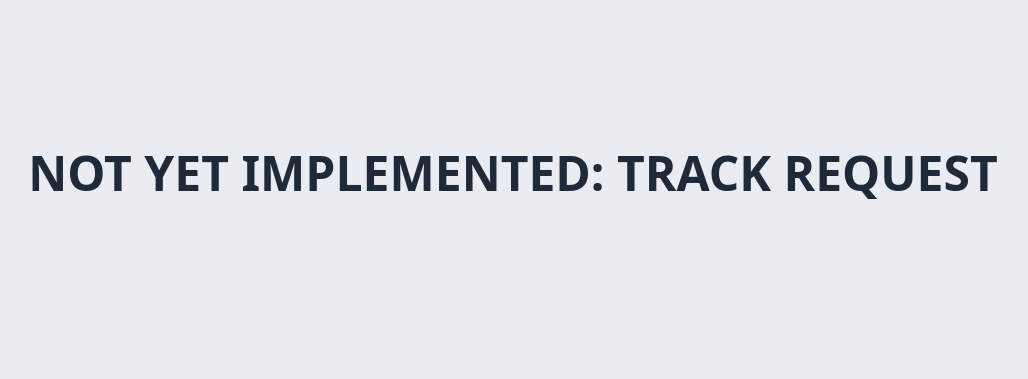
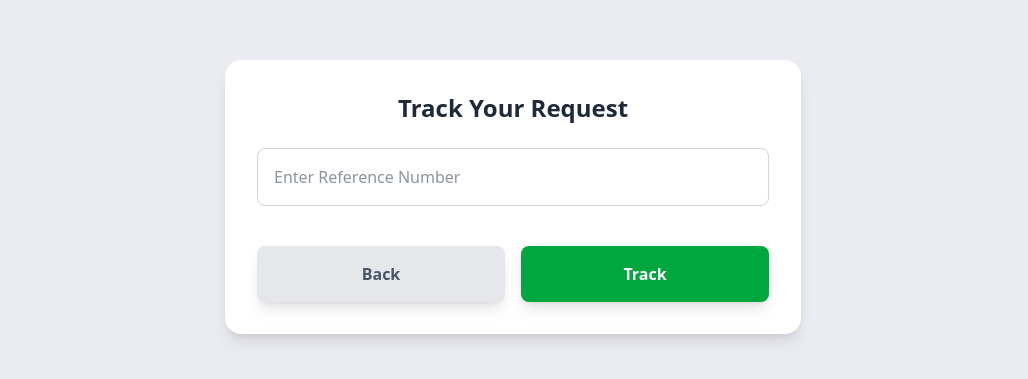
Before and after one commit to eternumzed/Kiosk, a React (Vite) app in the folder frontend/kiosk-client/: page /track-request in a window 1280 px wide. Shown: the part 203-582 px from the top of the page, without its empty margins (127-1155 px from the left). Built offline with nearby package versions, Linux system fonts and the light colour scheme.

Commit message:
add track request for client

```diff
--- a/frontend/kiosk-client/src/App.jsx
+++ b/frontend/kiosk-client/src/App.jsx
@@ -53,6 +53,7 @@ const App = () => {
   }, [formData]);
 
   const [paymentStatus, setPaymentStatus] = useState("Pending");
+  const [status, setStatus] = useState("Pending");
   const [requestRef, setRequestRef] = useState("");
   const [selectedCategory, setSelectedCategory] = useState("All");
 
@@ -95,6 +96,15 @@ const App = () => {
     }
   };
 
+  const handleRequest = async () => {
+    try {
+      setStatus("Processing");
+      const res = await axios.post("http://localhost:5000/api/request", { referenceNumber: referenceNumber })
+    } catch (err) {
+
+    }
+  }
+
   return (
     <Router>
       <div className="min-h-screen bg-[#EBEBF2] font-sans text-gray-800 flex flex-col justify-center items-center p-4">
--- a/frontend/kiosk-client/src/components/TrackRequest.jsx
+++ b/frontend/kiosk-client/src/components/TrackRequest.jsx
@@ -1,15 +1,80 @@
 import { BrowserRouter as Router, Routes, Route, useLocation, useNavigate } from "react-router-dom";
+import { useState, useEffect } from "react";
 
 const TrackRequest = () => {
+    const [referenceNumber, setReferenceNumber] = useState('');
+    const [status, setStatus] = useState('Pending');
+    const [error, setError] = useState(false);
+    const navigate = useNavigate();
+
+    const handleTrack = async (e) => {
+        e.preventDefault();
+        setStatus('searching');
+        setError(false);
+
+        await new Promise(resolve => setTimeout(resolve, 1500));
+
+        if (referenceNumber.length > 5) {
+            setStatus('found');
+        } else {
+            setError(true);
+            setStatus(null);
+        }
+    };
+
     return (
-        <>
-            <div className="w-full flex-grow flex flex-col items-center justify-center p-4">
-                <h1 className="text-4xl sm:text-5xl font-extrabold text-center text-black-800 mb-8 sm:mb-12">
-                    NOT YET IMPLEMENTED: TRACK REQUEST
-                </h1>
+        <div className="w-full flex-grow flex flex-col items-center justify-center p-4">
+            <div className="bg-white p-8 rounded-2xl shadow-lg w-full max-w-xl transition-all duration-300">
+                <h2 className="text-2xl font-bold mb-6 text-center text-gray-800">Track Your Request</h2>
+                <form onSubmit={handleTrack} className="space-y-4">
+                    <input
+                        className="w-full p-4 border border-gray-300 rounded-lg focus:outline-none focus:ring-2 focus:ring-green-500 transition-all duration-200"
+                        type="text"
+                        placeholder="Enter Reference Number"
+                        value={referenceNumber}
+                        onChange={(e) => setReferenceNumber(e.target.value)}
+                        required
+                    />
+                    <div className="flex space-x-4 mt-6">
+                        <button
+                            type="button"
+                            onClick={() => navigate('/')}
+                            className="w-full bg-gray-200 text-gray-600 font-bold py-4 px-6 rounded-lg shadow-lg hover:bg-gray-300 transition-all duration-300 transform hover:scale-105 focus:outline-none focus:ring-4 focus:ring-gray-300"
+                        >
+                            Back
+                        </button>
+                        <button
+                            type="submit"
+                            className="w-full bg-green-600 text-white font-bold py-4 px-6 rounded-lg shadow-lg hover:bg-green-700 transition-all duration-300 transform hover:scale-105 focus:outline-none focus:ring-4 focus:ring-green-300"
+                            onClick={() => alert('Tracking your request')}
+                        >
+                            Track
+                        </button>
+                    </div>
+                </form>
+
+                {status === 'searching' && (
+                    <div className="mt-6 text-center text-gray-500">
+                        Searching for your request...
+                    </div>
+                )}
+
+                {status === 'found' && (
+                    <div className="mt-6 p-4 bg-green-100 rounded-lg text-green-800 text-center">
+                        <h3 className="font-bold">Status Found!</h3>
+                        <p className="mt-2">Reference **{referenceNumber}** is currently being processed.</p>
+                    </div>
+                )}
+
+                {error && (
+                    <div className="mt-6 p-4 bg-red-100 rounded-lg text-red-800 text-center">
+                        <h3 className="font-bold">Error</h3>
+                        <p className="mt-2">Reference number not found. Please check and try again.</p>
+                    </div>
+                )}
             </div>
-        </>
-    )
-}
+        </div>
+    );
+};
 
 export default TrackRequest;
```
